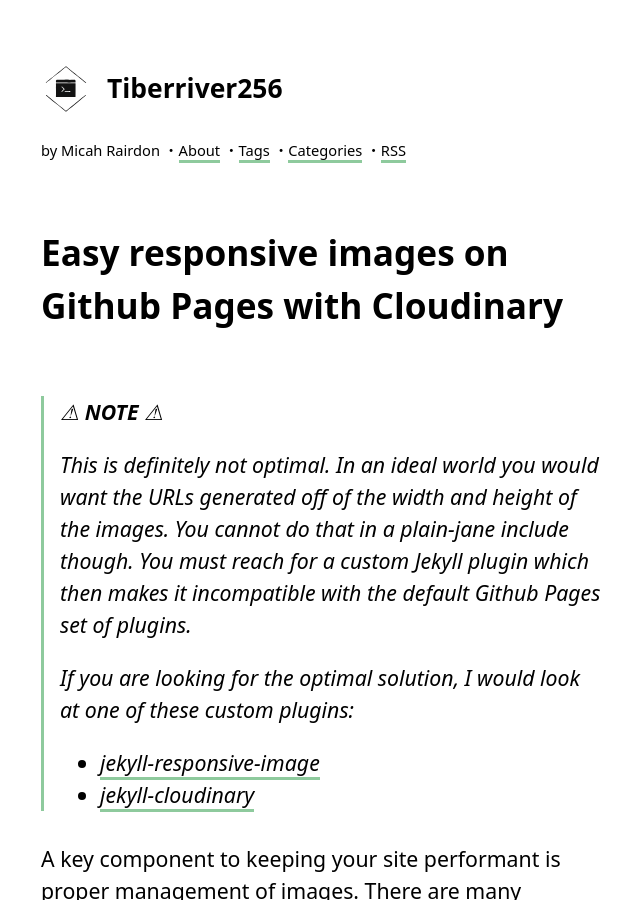
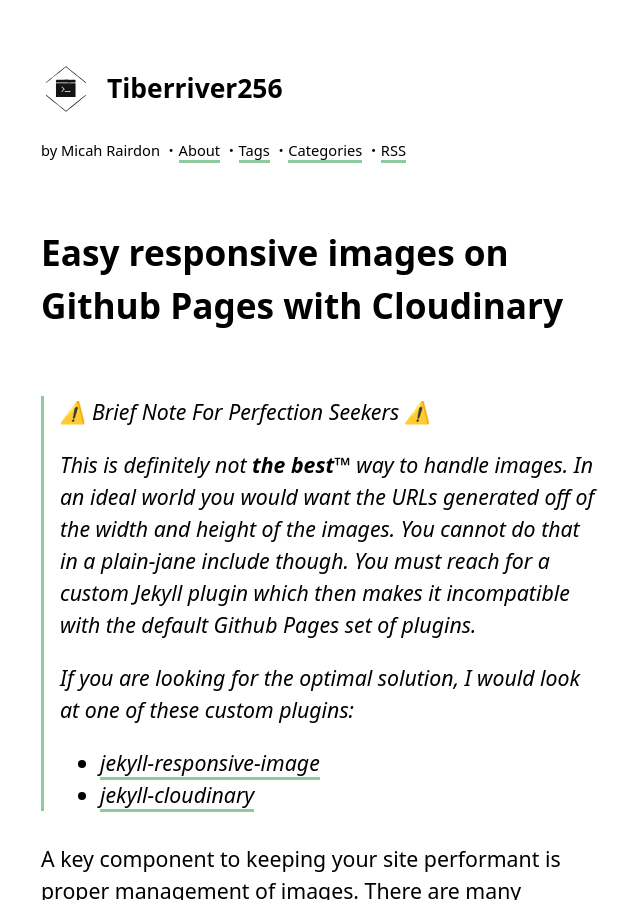
Before and after one commit to Tiberriver256/Tiberriver256.GitHub.io, a Jekyll site: the page built from _posts/2023-02-11-jekyll-cloudinary-github-compatible-snippet.md, in a window 1280 px wide and 900 px high. Shown: the whole window, without its empty margins (311-951 px from the left). Built offline with Jekyll 4.4.1, drawn with Linux system fonts in a browser that asks for light colours; comment, search, counter and statistics services are not loaded.

Commit message:
Fixing a few little typos

```diff
--- a/_posts/2023-02-11-jekyll-cloudinary-github-compatible-snippet.md
+++ b/_posts/2023-02-11-jekyll-cloudinary-github-compatible-snippet.md
@@ -12,9 +12,9 @@
   - Web Development
 ---
 
-> ⚠ **NOTE** ⚠
+> ⚠️ Brief Note For Perfection Seekers ⚠️
 >
-> This is definitely not optimal. In an ideal world you would want the URLs generated off of the width and
+> This is definitely not **the best**™ way to handle images. In an ideal world you would want the URLs generated off of the width and
 > height of the images. You cannot do that in a plain-jane include though. You must reach for a custom Jekyll plugin
 > which then makes it incompatible with the default Github Pages set of plugins.
 >
```
